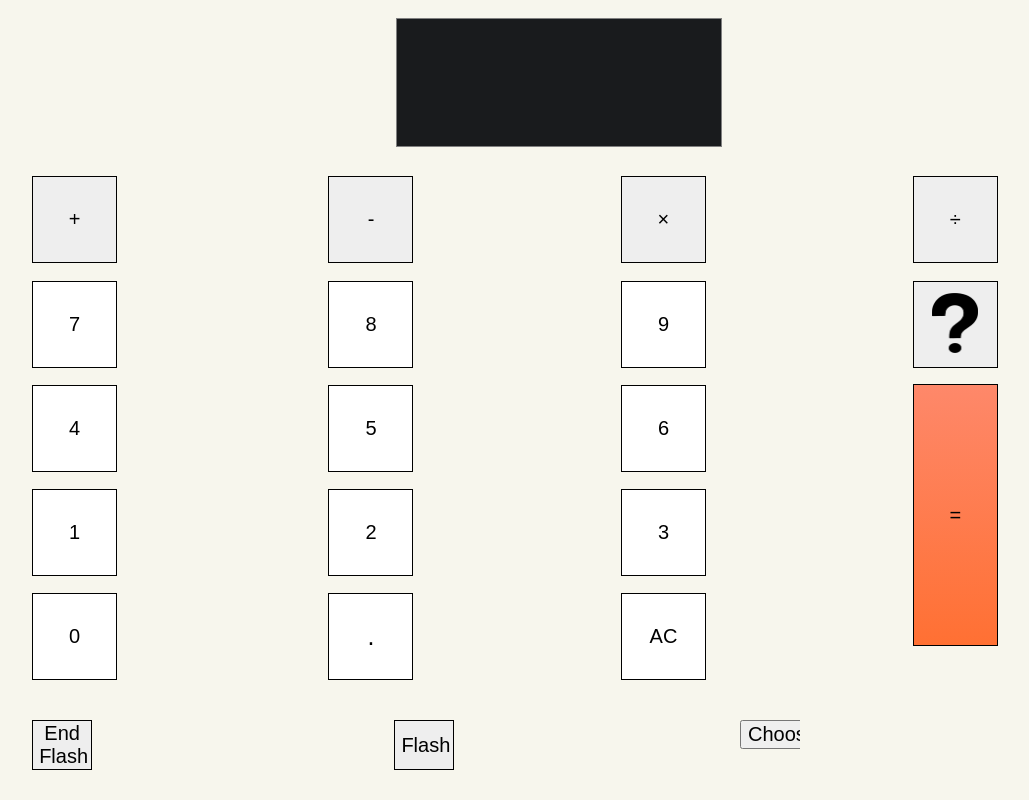
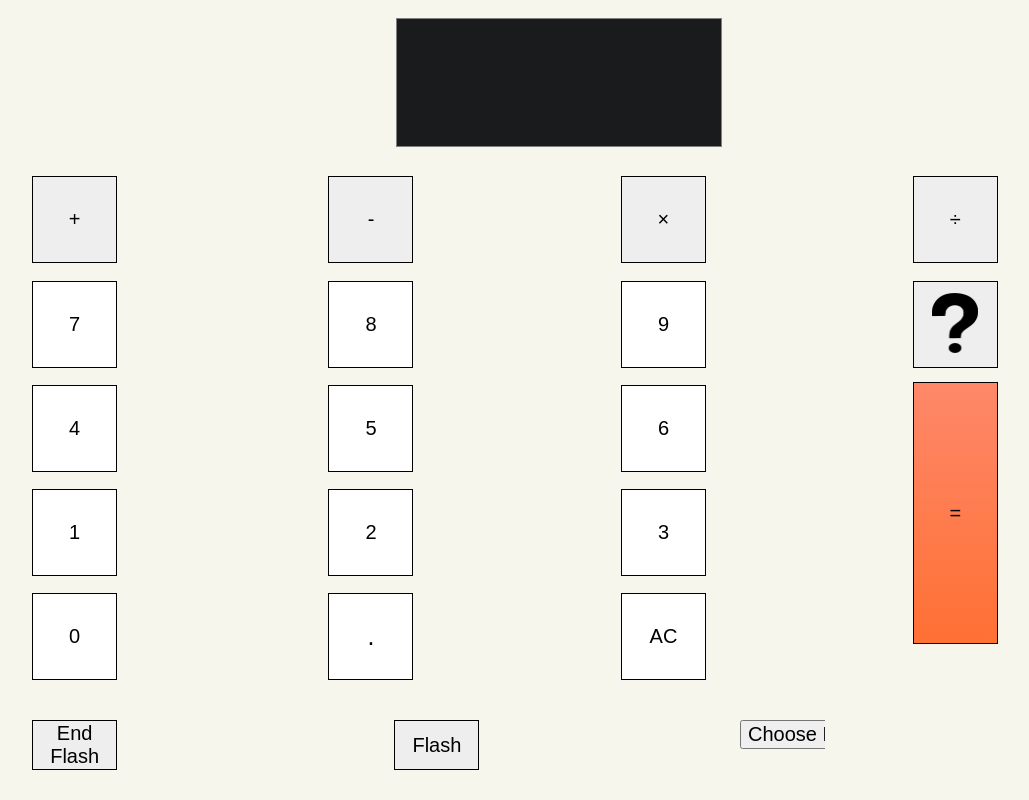
Before and after one commit to 561275/Calc, a plain HTML site: page index.html in a window 1280 px wide. Shown: the whole page, without its empty margins (28-1057 px from the left). Drawn offline with Linux system fonts and the light colour scheme.

Commit message:
Update style.css

```diff
--- a/style.css
+++ b/style.css
@@ -227,7 +227,7 @@ font-size: 20px;
 /* Flash stop button css and layout*/
 #stopflash{
 background-color: #eee;
- width: 60px;
+ width: 85px;
  height: 50px;
  border: 1px solid black;
  position: absolute;
@@ -239,7 +239,7 @@ font-size: 20px;
 /* flash button css and position layout */
 #flash{
  background-color: #eee;
- width: 60px;
+ width: 85px;
  height: 50px;
  border: 1px solid black;
  position: absolute;
@@ -251,7 +251,7 @@ font-size: 20px;
 /* css for button allowing user to select picture from library to add onto mystery button */
 #user_picture{
 background-image: #eee;
- width: 60px;
+ width: 85px;
  height: 50px;
  position: absolute;
  top: 90%;
@@ -266,7 +266,7 @@ font-size: 20px;
  height: 262px;
  border: 1px solid black;
  position: absolute;
- top: 48%;
+ top: 47.8%;
  left: 73.5%;
 font-size: 20px;
 }
```
